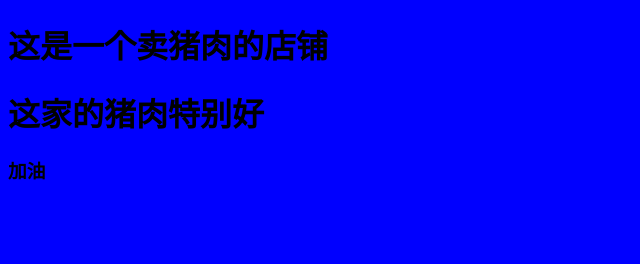
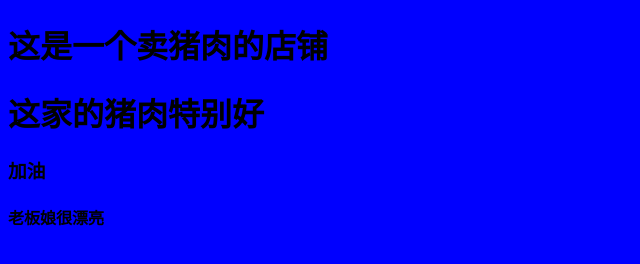
Before and after one commit to WeylinWang/git-demo-1, a plain HTML site: page index.html in a window 1280 px wide. Shown: the whole page, without its empty margins (0-640 px from the left). Drawn offline with Linux system fonts and the light colour scheme.

Commit message:
添加了老板娘的

```diff
--- a/index.html
+++ b/index.html
@@ -13,6 +13,7 @@
     <h1>这是一个卖猪肉的店铺</h1>
     <h1>这家的猪肉特别好</h1>
     <h3>加油</h3>
+    <h4>老板娘很漂亮</h4>
 </body>
 
 </html>
```
